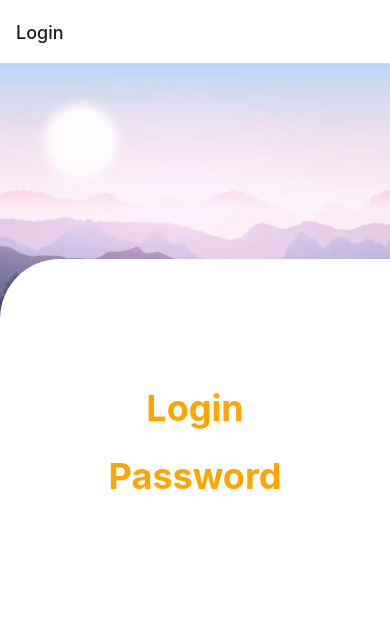
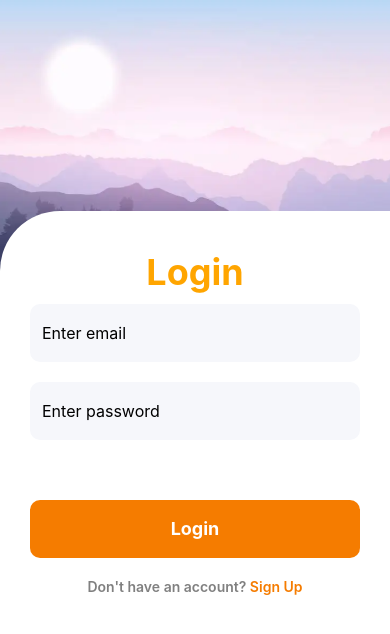
Before and after one commit to hassamarifdev/ChatApp, a React Native app: screen /Login in a window 390 px wide. Shown: the top 634 px of the page. Built offline with nearby package versions, Linux system fonts and the light colour scheme.

Commit message:
updates pushed

```diff
--- a/App.js
+++ b/App.js
@@ -9,7 +9,7 @@ const Stack = createStackNavigator();
 
 function ChatStack() {
   return (
-    <Stack.Navigator>
+    <Stack.Navigator screenOptions={{ headerShown: false }}>
       <Stack.Screen name="Login" component={Login} />
     </Stack.Navigator>
   );
--- a/screens/Login.js
+++ b/screens/Login.js
@@ -32,7 +32,48 @@ export default function Login({ navigation }) {
       <View style={styles.whiteSheet}></View>
       <SafeAreaView style={styles.form}>
         <Text style={styles.title}>Login</Text>
-        <Text style={styles.title}>Password</Text>
+        <TextInput
+          style={styles.input}
+          placeholder="Enter email"
+          autoCapitalize="none"
+          keyboardType="email-address"
+          textContentType="emailAddress"
+          autoFocus={true}
+          value={email}
+          onChangeText={(text) => setEmail(text)}
+        ></TextInput>
+        <TextInput
+          style={styles.input}
+          placeholder="Enter password"
+          autoCapitalize="none"
+          autoCorrect={false}
+          sourceTextEntry={true}
+          textContentType="password"
+          value={password}
+          onChangeText={(text) => setPassword(text)}
+        ></TextInput>
+        <TouchableOpacity style={styles.button} onPress={onHandleLogin}>
+          <Text style={{ fontWeight: "bold", color: "#fff", fontSize: 18 }}>
+            Login
+          </Text>
+        </TouchableOpacity>
+        <View
+          style={{
+            marginTop: 20,
+            flexDirection: "row",
+            alignItems: "center",
+            alignSelf: "center",
+          }}
+        >
+          <Text style={{ color: "gray", fontWeight: "600", fontSize: 14 }}>
+            Don't have an account?{" "}
+          </Text>
+          <TouchableOpacity onPress={() => navigation.navigate("Signup")}>
+            <Text style={{ color: "#f57c00", fontWeight: "600", fontSize: 14 }}>
+              Sign Up
+            </Text>
+          </TouchableOpacity>
+        </View>
       </SafeAreaView>
     </View>
   );
@@ -48,7 +89,7 @@ const styles = StyleSheet.create({
     fontWeight: "bold",
     color: "orange",
     alignSelf: "center",
-    paddingBottom: 24,
+    paddingBottom: 10,
   },
   input: {
     backgroundColor: "#F6F7FB",
```
